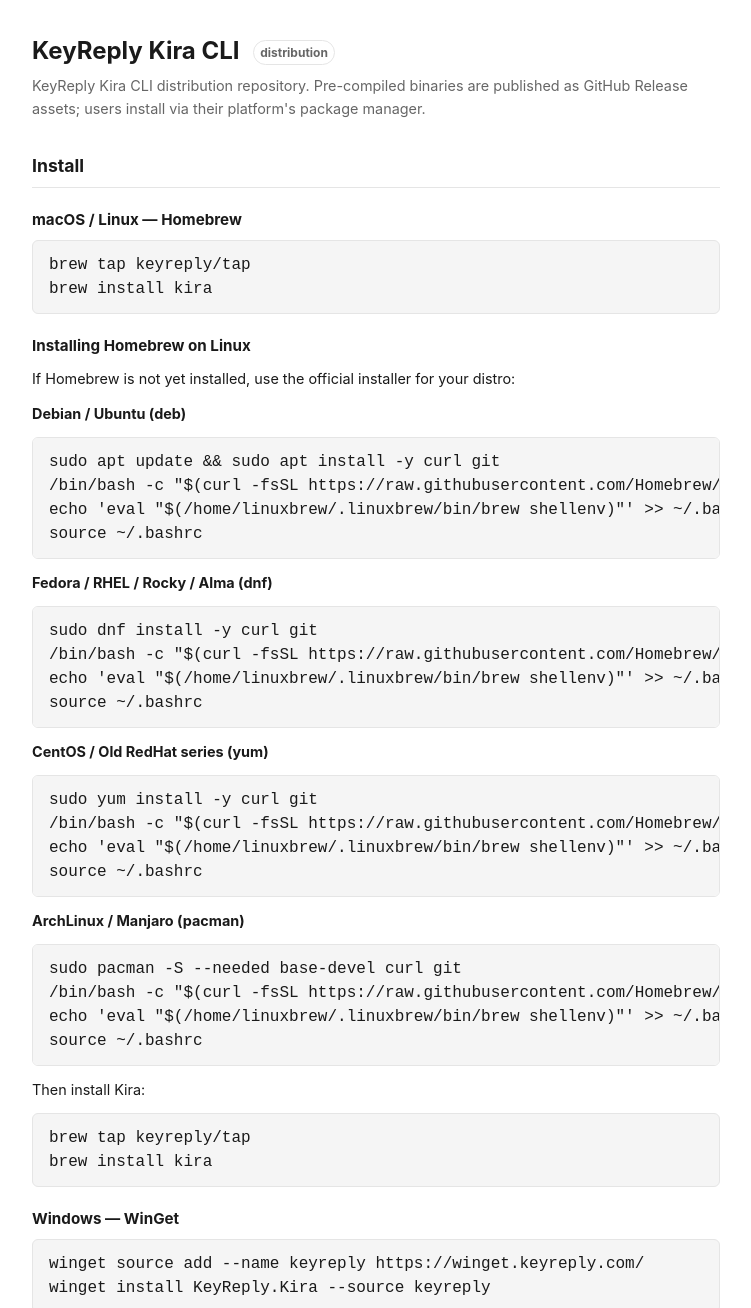
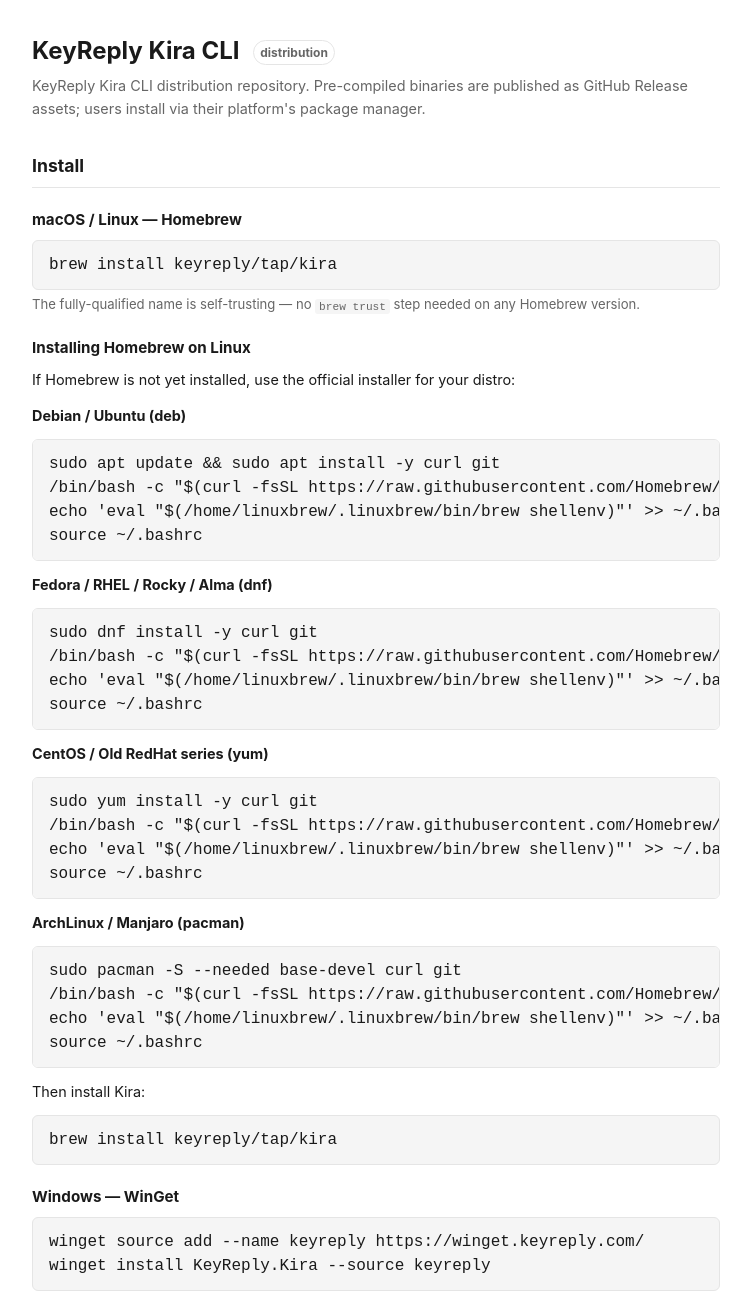
Before and after one commit to keyreply/homebrew-tap, a plain HTML site: page index.html in a window 1280 px wide. Shown: the top 1308 px of the page, without its empty margins (264-1015 px from the left). Drawn offline with Linux system fonts and the light colour scheme.

Commit message:
docs: use fully-qualified brew install, drop trust step (keyreply/kira-cloudflare#1137)
Signed-off-by: Fergie Feizhi Peng <feizhi.peng@keyreply.com>

```diff
--- a/index.html
+++ b/index.html
@@ -39,8 +39,8 @@
 <h2>Install</h2>
 
 <h3>macOS / Linux — Homebrew</h3>
-<pre><code>brew tap keyreply/tap
-brew install kira</code></pre>
+<pre><code>brew install keyreply/tap/kira</code></pre>
+<p style="font-size:.82rem;color:var(--muted);margin-top:-.5rem">The fully-qualified name is self-trusting — no <code>brew trust</code> step needed on any Homebrew version.</p>
 
 <h3>Installing Homebrew on Linux</h3>
 <p>If Homebrew is not yet installed, use the official installer for your distro:</p>
@@ -70,8 +70,7 @@
 source ~/.bashrc</code></pre>
 
 <p>Then install Kira:</p>
-<pre><code>brew tap keyreply/tap
-brew install kira</code></pre>
+<pre><code>brew install keyreply/tap/kira</code></pre>
 
 <h3>Windows — WinGet</h3>
 <pre><code>winget source add --name keyreply https://winget.keyreply.com/
@@ -91,7 +90,7 @@
 </table>
 
 <h2>Upgrade</h2>
-<pre><code>brew update &amp;&amp; brew upgrade kira                # Homebrew
+<pre><code>brew upgrade keyreply/tap/kira                    # Homebrew
 winget upgrade KeyReply.Kira --source keyreply  # WinGet</code></pre>
 
 <h2>Supported platforms</h2>
```
Also changed, not shown: 1 other file.
